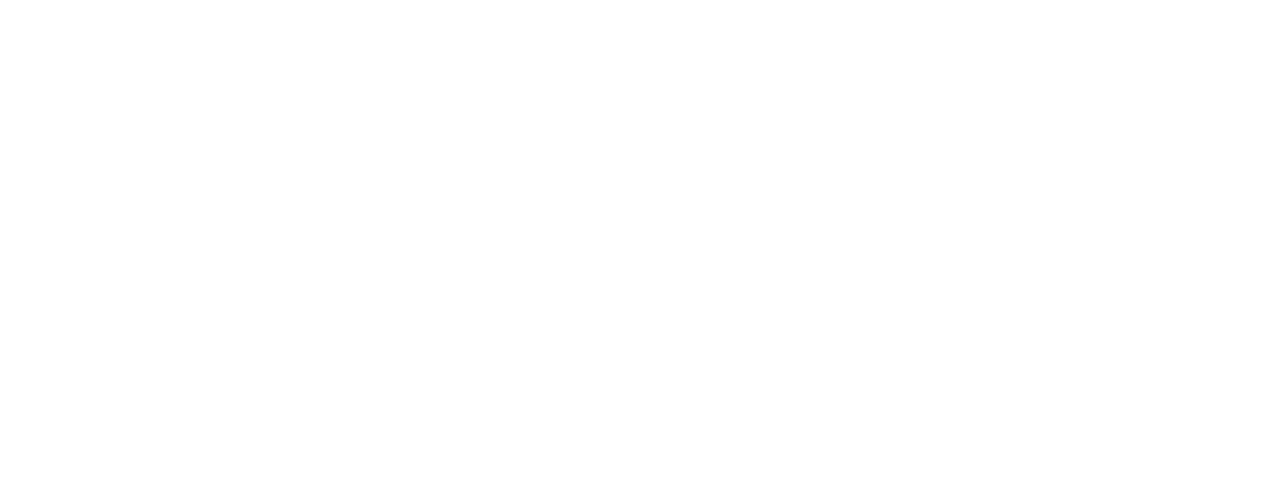
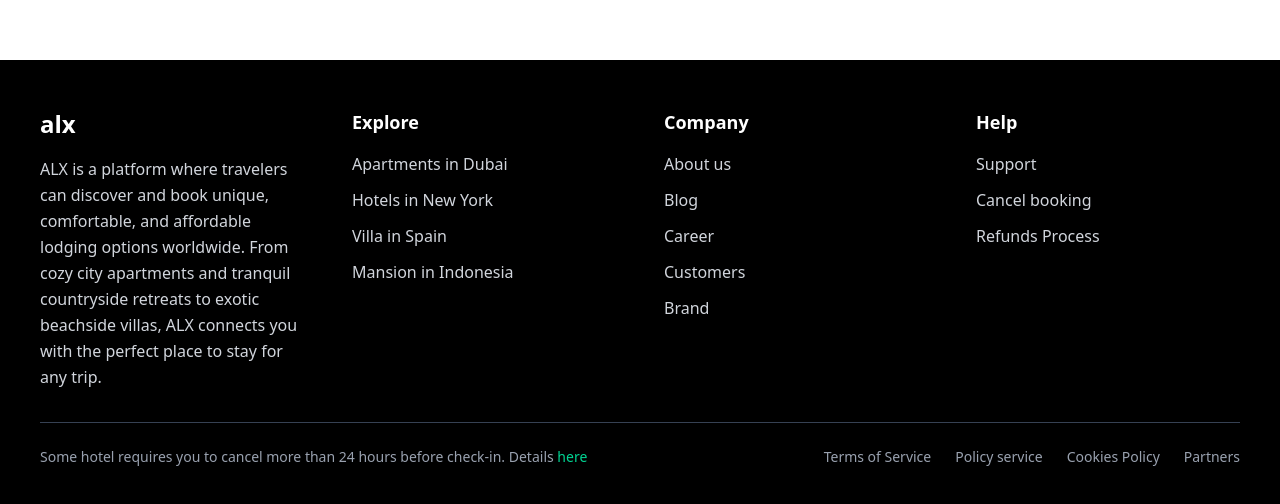
Before and after one commit to MoketeTyabekana/alx-listing-app-detail, a Next.js app: page / in a window 1280 px wide. Shown: the part 978-1482 px from the top of the page. Before the commit the page ends 1038 px from the top, so only its background shows below. Built offline with nearby package versions, Linux system fonts and the light colour scheme.

Commit message:
Created a footer with lionks and paragraph.

```diff
--- a/components/common/layout/Footer.tsx
+++ b/components/common/layout/Footer.tsx
@@ -1,11 +1,125 @@
-import React from 'react';
-
-const Footer=()=> {
-  return (
-    <>
-
-    </>
-  );
+interface FooterSectionProps {
+  title: string
+  links: Array<{
+    label: string
+    href: string
+  }>
 }
 
-export default Footer;
+function FooterSection({ title, links }: FooterSectionProps) {
+  return (
+    <div className="space-y-4">
+      <h3 className="text-lg font-semibold text-white">{title}</h3>
+      <ul className="space-y-3">
+        {links.map((link, index) => (
+          <li key={index}>
+            <a href={link.href} className="text-gray-300 hover:text-white transition-colors duration-200">
+              {link.label}
+            </a>
+          </li>
+        ))}
+      </ul>
+    </div>
+  )
+}
+
+function FooterLogo() {
+  return (
+    <div className="space-y-4">
+      <h2 className="text-2xl font-bold text-white">alx</h2>
+      <p className="text-gray-300 leading-relaxed max-w-sm">
+        ALX is a platform where travelers can discover and book unique, comfortable, and affordable lodging options
+        worldwide. From cozy city apartments and tranquil countryside retreats to exotic beachside villas, ALX connects
+        you with the perfect place to stay for any trip.
+      </p>
+    </div>
+  )
+}
+
+function FooterBottom() {
+  const legalLinks = [
+    { label: "Terms of Service", href: "/terms" },
+    { label: "Policy service", href: "/privacy" },
+    { label: "Cookies Policy", href: "/cookies" },
+    { label: "Partners", href: "/partners" },
+  ]
+
+  return (
+    <div className="border-t border-gray-700 pt-6 mt-8">
+      <div className="flex flex-col lg:flex-row justify-between items-start lg:items-center gap-4">
+        <p className="text-gray-400 text-sm">
+          Some hotel requires you to cancel more than 24 hours before check-in. Details{" "}
+          <a href="/cancellation-policy" className="text-emerald-400 hover:text-emerald-300">
+            here
+          </a>
+        </p>
+
+        <div className="flex flex-wrap gap-6">
+          {legalLinks.map((link, index) => (
+            <a
+              key={index}
+              href={link.href}
+              className="text-gray-400 hover:text-white text-sm transition-colors duration-200"
+            >
+              {link.label}
+            </a>
+          ))}
+        </div>
+      </div>
+    </div>
+  )
+}
+
+const exploreLinks = [
+  { label: "Apartments in Dubai", href: "/explore/dubai-apartments" },
+  { label: "Hotels in New York", href: "/explore/new-york-hotels" },
+  { label: "Villa in Spain", href: "/explore/spain-villas" },
+  { label: "Mansion in Indonesia", href: "/explore/indonesia-mansions" },
+]
+
+const companyLinks = [
+  { label: "About us", href: "/about" },
+  { label: "Blog", href: "/blog" },
+  { label: "Career", href: "/careers" },
+  { label: "Customers", href: "/customers" },
+  { label: "Brand", href: "/brand" },
+]
+
+const helpLinks = [
+  { label: "Support", href: "/support" },
+  { label: "Cancel booking", href: "/cancel-booking" },
+  { label: "Refunds Process", href: "/refunds" },
+]
+
+export default function Footer() {
+  return (
+    <footer className="bg-black text-white">
+      <div className="px-10 mx-auto py-12">
+        <div className="grid grid-cols-1 md:grid-cols-2 lg:grid-cols-4 gap-8 lg:gap-12">
+          {/* Logo and Description */}
+          <div className="lg:col-span-1">
+            <FooterLogo />
+          </div>
+
+          {/* Explore Section */}
+          <div>
+            <FooterSection title="Explore" links={exploreLinks} />
+          </div>
+
+          {/* Company Section */}
+          <div>
+            <FooterSection title="Company" links={companyLinks} />
+          </div>
+
+          {/* Help Section */}
+          <div>
+            <FooterSection title="Help" links={helpLinks} />
+          </div>
+        </div>
+
+        {/* Bottom Section */}
+        <FooterBottom />
+      </div>
+    </footer>
+  )
+}
--- a/components/common/layout/Header.tsx
+++ b/components/common/layout/Header.tsx
@@ -2,6 +2,7 @@
 
 import { useState } from "react";
 import { Search, Mail } from "lucide-react";
+import Logo from ".../public/asset/vector"
 
 import {
   Home,
@@ -68,7 +69,7 @@
           <div className="flex items-center justify-between gap-8">
             {/* Logo */}
             <div className="flex-shrink-0">
-
+                <h1 className="text-3xl font-bold text-gray-900">alx</h1>
             </div>
 
             {/* Search Bar */}
```
